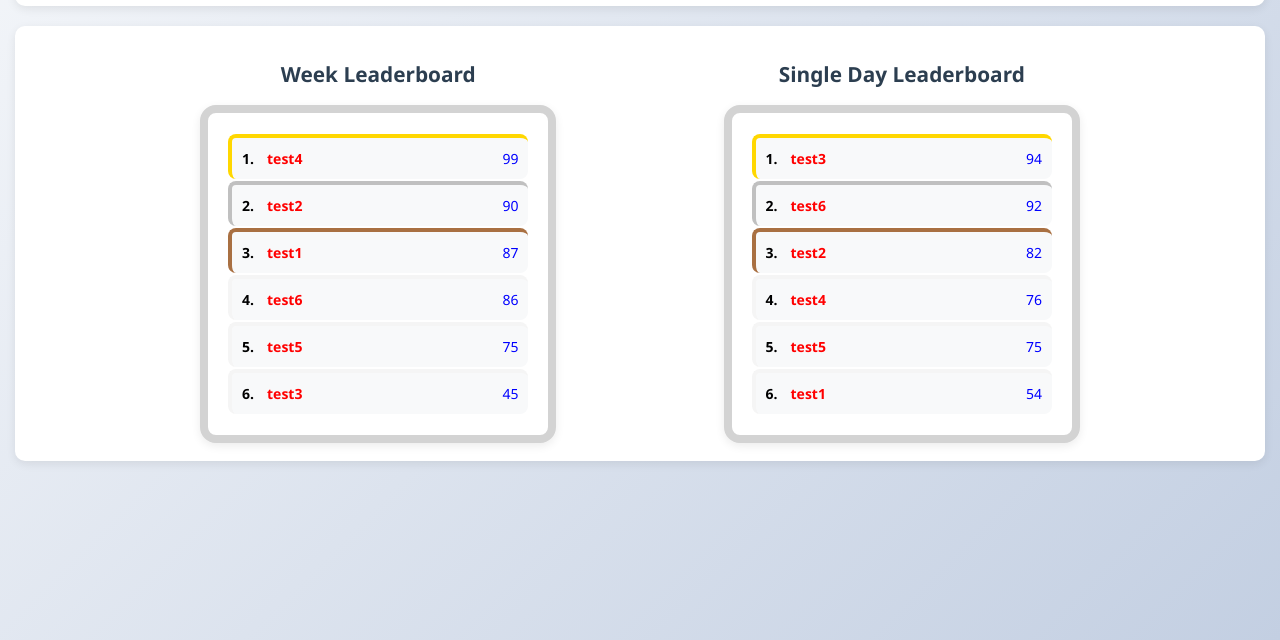
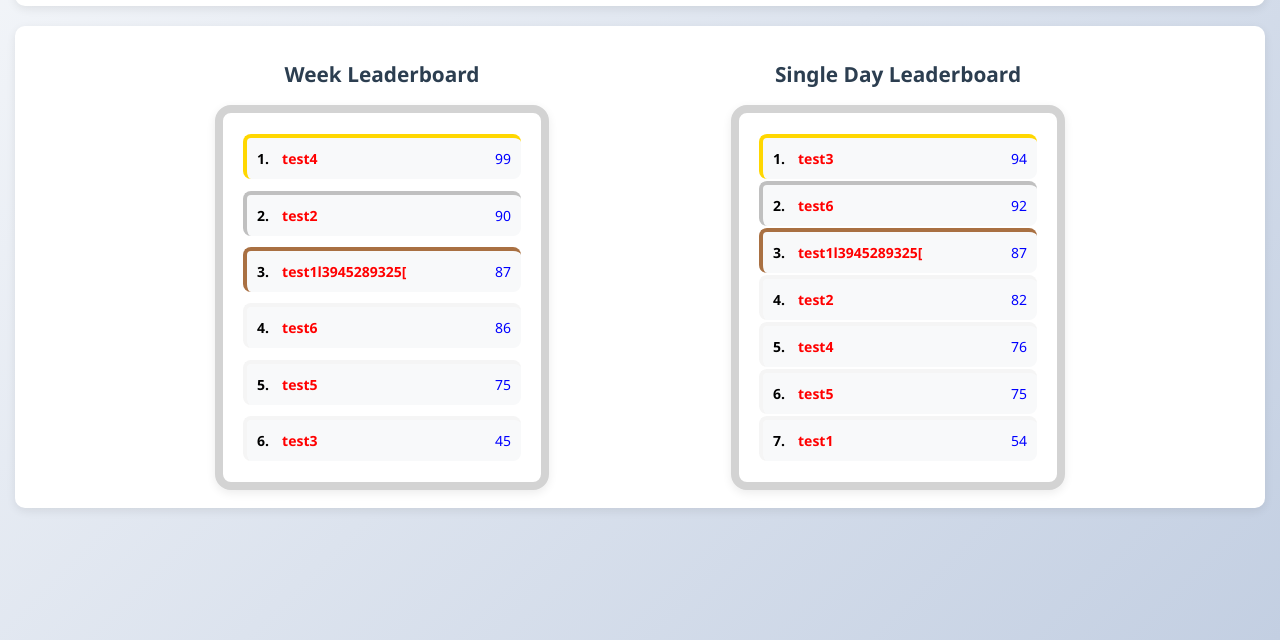
Before and after one commit to Vista-AST-LLC/nutrition-cart, a website: page public/html/Page5Leaderboard.html in a window 1280 px wide. Shown: the part 160-800 px from the top of the page. Drawn offline with Linux system fonts and the light colour scheme.

Commit message:
Fixed container sizing

```diff
--- a/public/css/Page5Leaderboard.css
+++ b/public/css/Page5Leaderboard.css
@@ -10,18 +10,21 @@
 .leaderboard-container {
     display: flex;
     flex-direction: row;
+    justify-content: space-between;
 }
 
 .leaderboard-sub-container {
     display: flex;
     flex-direction: column;
     align-items: center;
+    flex-grow: 1;
 }
 
 .leaderboard {
     display: flex;
     flex-direction: column;
     flex-grow: 1;
+    width: 100%;
     justify-content: space-between;
     padding: 20px;
     border-radius: 16px;
@@ -44,6 +47,7 @@
     padding: 10px;
     margin: 1px 0;
     width: 100%;
+    min-width: 200px;
     border-top: 4px solid;
     border-top-color: whitesmoke;
     border-left: 4px solid;
@@ -88,9 +92,5 @@
 }
 
 .space-filler {
-    flex-grow: 1;
+    width: 15%;
 }
-
-.space-filler-set-size {
-    width: 200px;
-}
--- a/public/js/Page5Leaderboard.mjs
+++ b/public/js/Page5Leaderboard.mjs
@@ -4,7 +4,7 @@
 if (reload) {
     reload = false;
     const entries = new Map();
-    entries.set("test1", {score: 87});
+    entries.set("test1l3945289325[", {score: 87});
     entries.set("test2", {score: 90});
     entries.set("test3", {score: 45});
     entries.set("test4", {score: 99});
@@ -46,7 +46,6 @@
             <span class="rank"></span>
             <div class="name">${name}</div>
         </div>
-        <div class="space-filler-set-size"></div>
         <div class="score">${info.score}</div>`;
         leaderboard.append(li);
     });
@@ -67,7 +66,6 @@
             <span class="rank"></span>
             <div class="name">${name}</div>
         </div>
-        <div class="space-filler-set-size"></div>
         <div class="score">${info.score}</div>`;
         leaderboard.append(li);
     });
```
